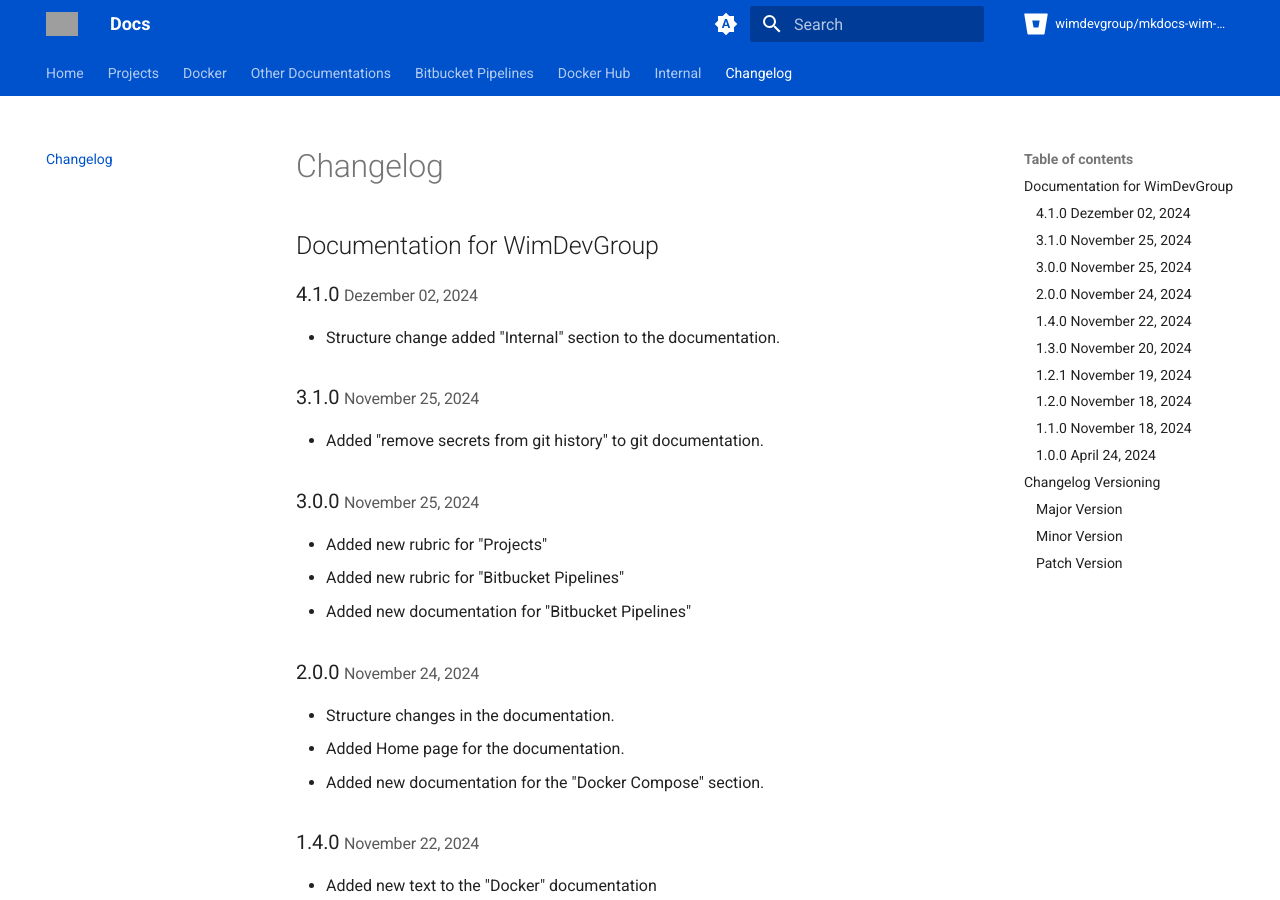
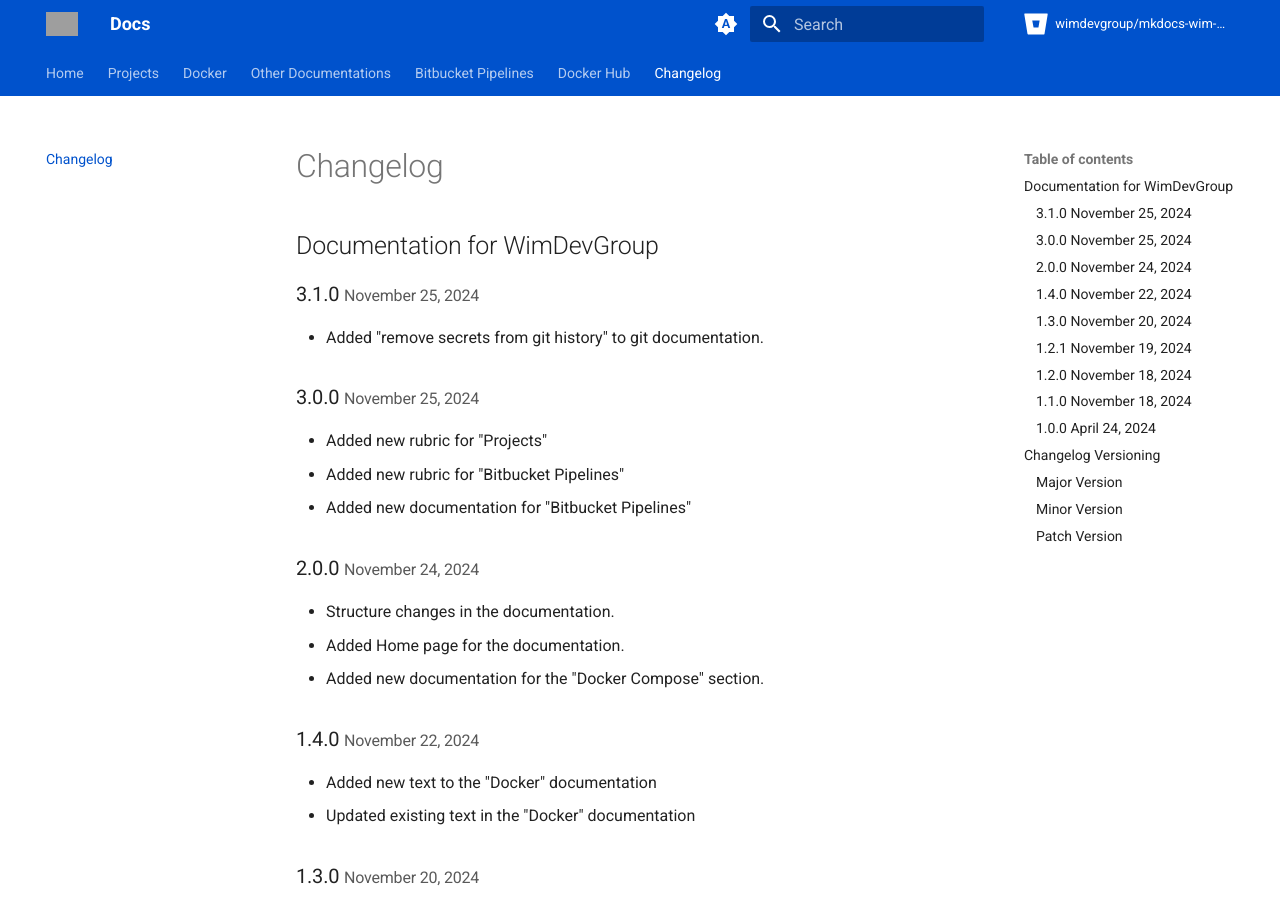
Before and after one commit to wimwenigerkind/mkdocs-wim-wenigerkind, an MkDocs documentation site: the page built from docs/docs/changelog.md, in a window 1280 px wide and 900 px high. Built offline with MkDocs 1.6.1 and Material for MkDocs 9.7.7, drawn with Linux system fonts in a browser that asks for light colours; some of the changed text lies outside the part shown; grey boxes are pictures that could not be loaded.

Commit message:
Removed internal documentation

```diff
--- a/docs/docs/changelog.md
+++ b/docs/docs/changelog.md
@@ -1,10 +1,6 @@
 # Changelog
 
 ## Documentation for WimDevGroup
-
-### 4.1.0 <small>Dezember 02, 2024</small> { id="4.1.0" }
-
-- Structure change added "Internal" section to the documentation.
 
 ### 3.1.0 <small>November 25, 2024</small> { id="3.1.0" }
 
--- a/docs/mkdocs.yml
+++ b/docs/mkdocs.yml
@@ -89,8 +89,4 @@ nav:
           - Docker Hub: docker-hub/docker-hub.md
           - Symfony 7 Pipeline: docker-hub/symfony-7-pipeline.md
           - Minecraft Server: docker-hub/minecraft.md
-    - Internal:
-          - Internal: internal/index.md
-          - Infrastructure: internal/infrastructure.md
-          - Ausbildungsnachweis: internal/ausbildungsnachweis.md
     - Changelog: changelog.md
```
Also changed, not shown: docs/docs/internal/ausbildungsnachweis.md (deleted, +0 -1 lines), docs/docs/internal/index.md (deleted), docs/docs/internal/infrastructure.md (deleted).
